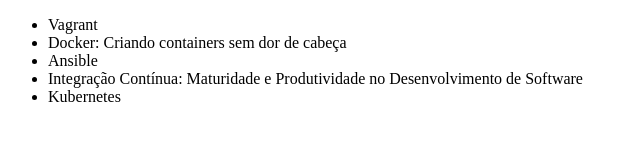
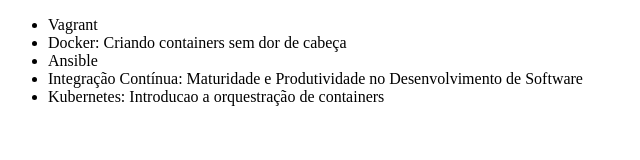
Before and after one commit to gustavosato/alura-git, a plain HTML site: page index.html in a window 1280 px wide. Shown: the whole page, without its empty margins (0-640 px from the left). Drawn offline with Linux system fonts and the light colour scheme.

Commit message:
Alterando o nome do curso de Kubernetes

```diff
--- a/index.html
+++ b/index.html
@@ -10,7 +10,7 @@
         <li>Docker: Criando containers sem dor de cabeça</li>
         <li>Ansible</li>
         <li>Integração Contínua: Maturidade e Produtividade no Desenvolvimento de Software</li>
-        <li>Kubernetes</li>
+        <li>Kubernetes: Introducao a orquestração de containers</li>
     </ul>
 </body>
 </html>
```
